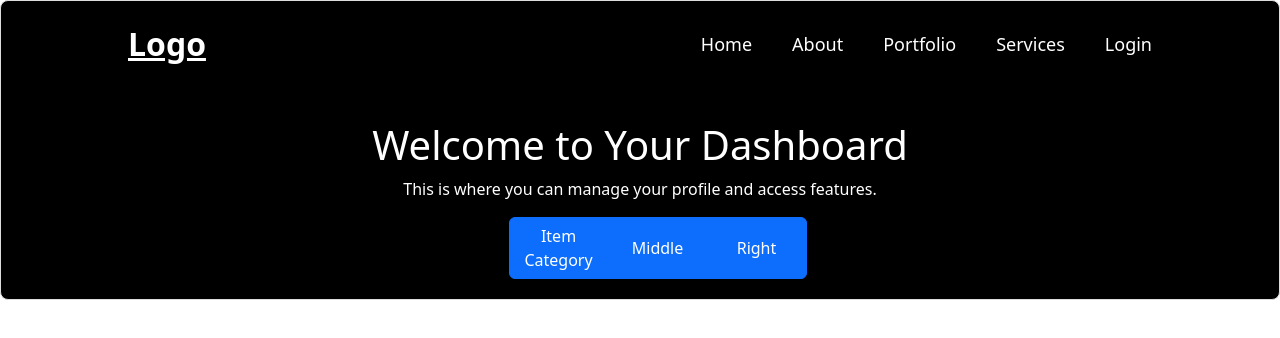
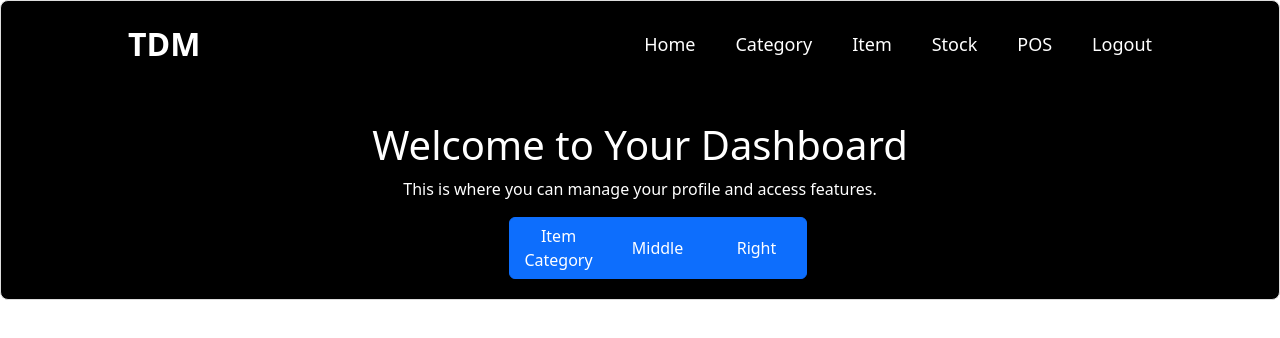
Before and after one commit to TharinduDMadushanka/pos-system-frontend-final-cw-ijse, a React (Vite) app: page /dashboard in a window 1280 px wide. Shown: the top 338 px of the page. Built offline with nearby package versions, Linux system fonts and the light colour scheme.

Commit message:
update Navbar component

```diff
--- a/src/components/Navbar/Navbar.css
+++ b/src/components/Navbar/Navbar.css
@@ -15,6 +15,7 @@
     font-size: 32px;
     color: #fff;
     font-weight: 700;
+    text-decoration: none;
 }
 
 .navbar a{
--- a/src/components/Navbar/Navbar.jsx
+++ b/src/components/Navbar/Navbar.jsx
@@ -11,15 +11,16 @@ const Navbar = () => {
 
   return (
     <header className="header">
-      <Link to="/" className="logo">Logo</Link>
+      <Link to="/" className="logo">TDM</Link>
 
       <nav className="navbar">
-        <Link to="/">Home</Link>
-        <Link to="/about">About</Link>
-        <Link to="/portfolio">Portfolio</Link>
-        <Link to="/services">Services</Link>
+        <Link to="/dashboard" >Home</Link>
+        <Link to="/categories" >Category</Link>
+        <Link to="">Item</Link>
+        <Link to="">Stock</Link>
+        <Link to="">POS</Link>
         {/* Use onClick only if you want to handle it differently; otherwise, Link is enough */}
-        <Link to="/login" onClick={navLogin}>Login</Link>
+        <Link to="/" onClick={navLogin}>Logout</Link>
       </nav>
     </header>
   );
```
